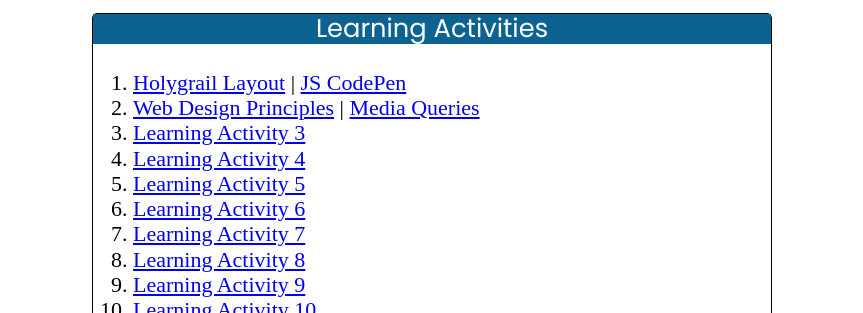
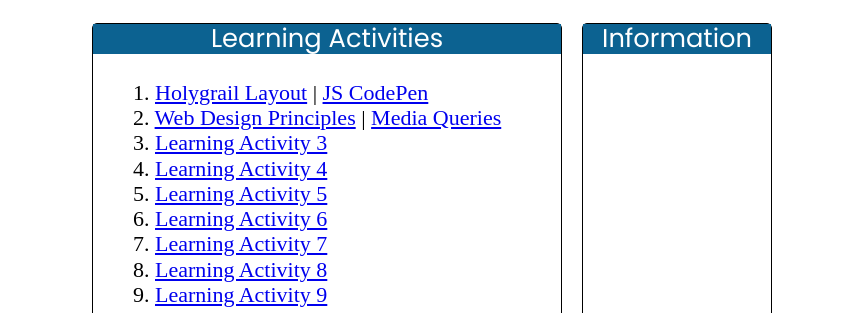
Before and after one commit to ealbanca/wdd230, a plain HTML site: page index.html in a window 1280 px wide. Shown: the part 487-800 px from the top of the page, without its empty margins (208-1071 px from the left). Drawn offline with Linux system fonts and the light colour scheme.

Commit message:
updated large css

```diff
--- a/index.html
+++ b/index.html
@@ -17,6 +17,7 @@
 
     <link rel="stylesheet" href="styles/normalize.css">
     <link rel="stylesheet" href="styles/base.css">
+    <link rel="stylesheet" href="styles/larger.css">
     <link rel="preconnect" href="https://fonts.googleapis.com">
     <link
         href="https://fonts.googleapis.com/css2?family=Jost:ital,wght@0,100..900;1,100..900&family=Lato:ital,wght@0,100;0,300;0,400;0,700;0,900;1,100;1,300;1,400;1,700;1,900&family=Poppins:ital,wght@0,100;0,200;0,300;0,400;0,500;0,600;0,700;0,800;0,900;1,100;1,200;1,300;1,400;1,500;1,600;1,700;1,800;1,900&display=swap"
@@ -45,21 +46,21 @@
         <h2> WDD 230: Web Frontend Development </h2>
         <section class="card">
             <h3>Learning Activities</h3>
-            <ol id="menu">
-                <li><a href="lesson01/holygrail.html" target="_blank">Holygrail
+            <ul>
+                <li>1. <a href="lesson01/holygrail.html" target="_blank">Holygrail
                         Layout</a> | <a href="https://codepen.io/ealbanca/pen/NWQqdGJ" target="_blank">JS CodePen</a>
                 </li>
-                <li><a href="lesson02/design.html" target="_blank">Web Design Principles</a> | <a
+                <li>2. <a href="lesson02/design.html" target="_blank">Web Design Principles</a> | <a
                         href="lesson02/media-query.html" target="_blank">Media Queries</a></li>
-                <li><a href="#" target="_blank">Learning Activity 3</a></li>
-                <li><a href="#">Learning Activity 4</a></li>
-                <li><a href="#">Learning Activity 5</a></li>
-                <li><a href="#">Learning Activity 6</a></li>
-                <li><a href="#">Learning Activity 7</a></li>
-                <li><a href="#">Learning Activity 8</a></li>
-                <li><a href="#">Learning Activity 9</a></li>
-                <li><a href="#">Learning Activity 10</a></li>
-            </ol>
+                <li>3. <a href="#" target="_blank">Learning Activity 3</a></li>
+                <li>4. <a href="#">Learning Activity 4</a></li>
+                <li>5. <a href="#">Learning Activity 5</a></li>
+                <li>6. <a href="#">Learning Activity 6</a></li>
+                <li>7. <a href="#">Learning Activity 7</a></li>
+                <li>8. <a href="#">Learning Activity 8</a></li>
+                <li>9. <a href="#">Learning Activity 9</a></li>
+                <li>10. <a href="#">Learning Activity 10</a></li>
+            </ul>
         </section>
         <section class="card">
             <h3>Information</h3>
--- a/styles/base.css
+++ b/styles/base.css
@@ -56,7 +56,7 @@ h3 {
 }
 
 nav {
-    width: 700px;
+    width: 100%;
     font-family: "Poppins", sans-serif;
     font-weight: 200;
     font-style: normal;
@@ -69,7 +69,7 @@ nav a {
     font-style: normal;
     background-color: black;
     color: white;
-    width: 800px;
+    width: 100%;
     display: block;
     padding-top: 10px;
     padding-bottom: 10px;
--- /dev/null
+++ b/styles/larger.css
@@ -0,0 +1,26 @@
+/* Media Query for Larger Viewer */
+@media (min-width: 48em) {
+    nav ul {
+        display: flex;
+        flex-direction: row;
+    }
+
+    nav ul li {
+        /* flex: 1 1 auto; Allow items to grow but not take up 100% width  */
+        width: auto;
+        /* Let the width be based on the content */
+        flex-grow: 1;
+        /* Allow the items to grow equally */
+        text-align: center;
+        /* Center align the anchor links */
+    }
+
+    main {
+        display: grid;
+        grid-template-columns: 1fr 30%;
+    }
+
+    h2 {
+        grid-column: span 2;
+    }
+}
```
